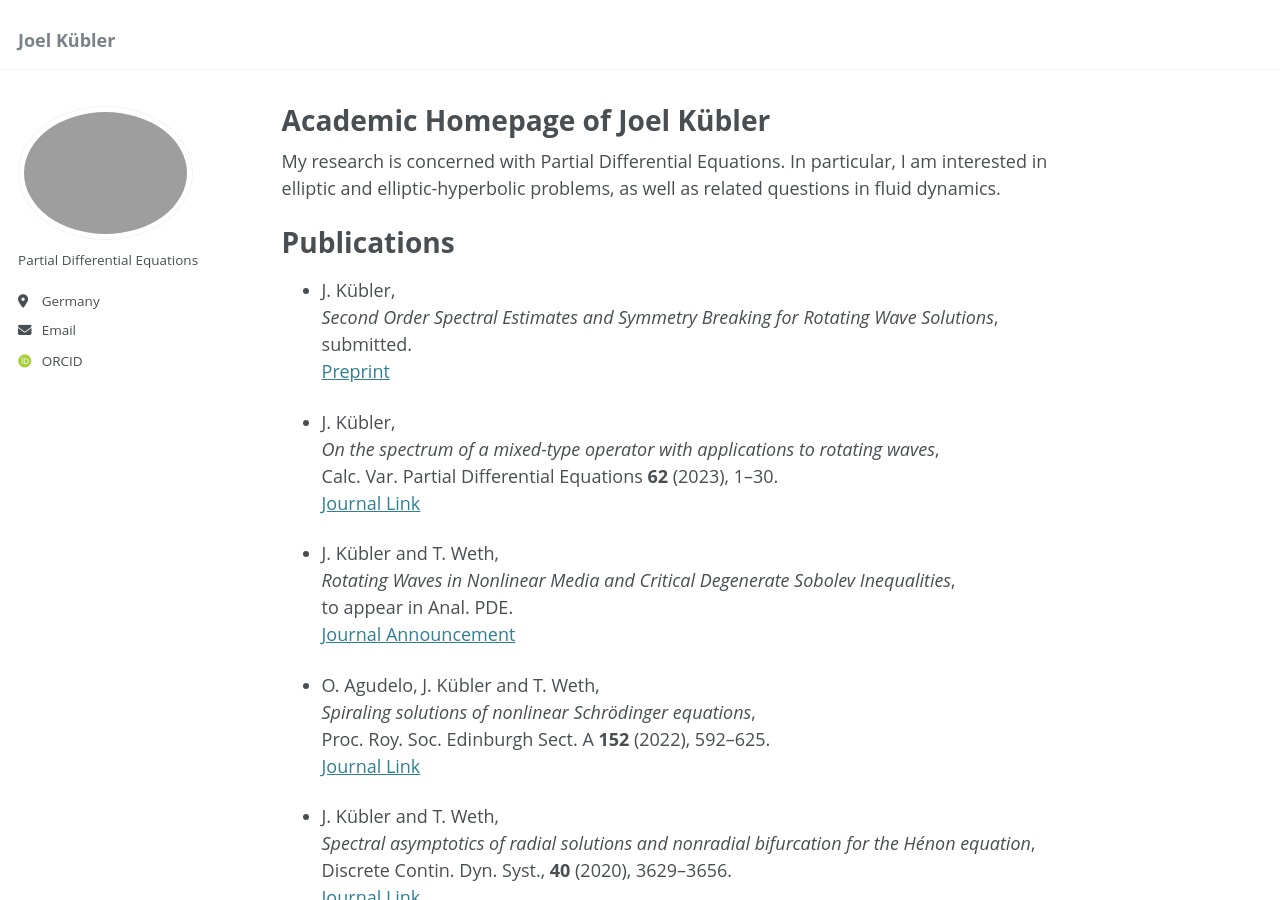
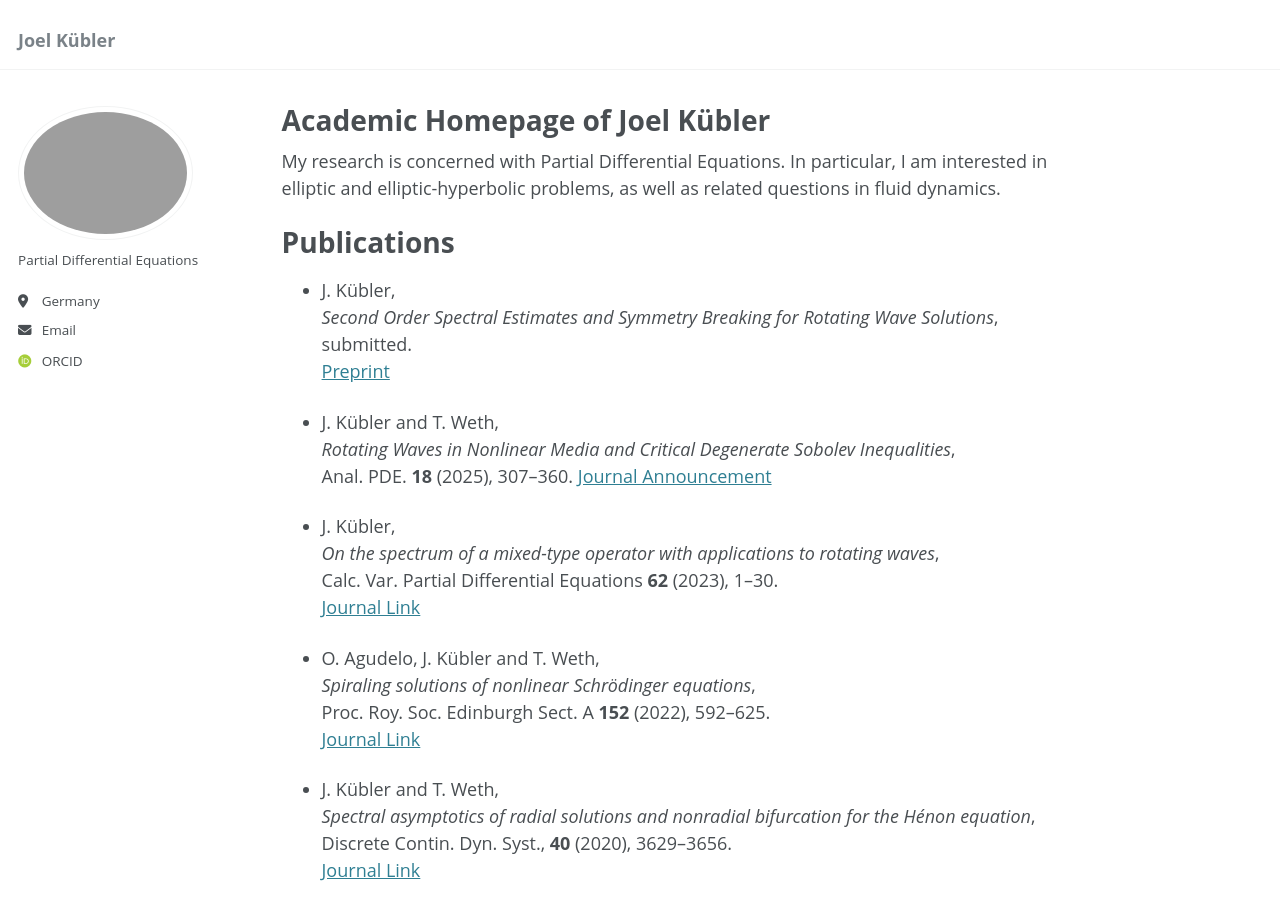
Before and after one commit to jkblr/jkblr.github.io, a Jekyll site: the page built from _pages/about.md, in a window 1280 px wide and 900 px high. Built offline with Jekyll 4.4.1, drawn with Linux system fonts in a browser that asks for light colours; some web fonts are replaced.

Commit message:
Update about.md

```diff
--- a/_pages/about.md
+++ b/_pages/about.md
@@ -18,15 +18,15 @@ Publications
   submitted.
   [Preprint](https://arxiv.org/abs/2501.00109)
 
+- J. Kübler and T. Weth,
+  *Rotating Waves in Nonlinear Media and Critical Degenerate Sobolev Inequalities*,
+  Anal. PDE. **18** (2025), 307--360.
+  [Journal Announcement](https://msp.org/soon/coming.php?jpath=apde)
+
 - J. Kübler,
   *On the spectrum of a mixed-type operator with applications to rotating waves*,
   Calc. Var. Partial Differential Equations **62** (2023), 1--30.
   [Journal Link](https://link.springer.com/article/10.1007/s00526-022-02351-z)
-
-- J. Kübler and T. Weth,
-  *Rotating Waves in Nonlinear Media and Critical Degenerate Sobolev Inequalities*,
-  to appear in Anal. PDE.
-  [Journal Announcement](https://msp.org/soon/coming.php?jpath=apde)
 
 - O. Agudelo, J. Kübler and T. Weth,
   *Spiraling solutions of nonlinear Schrödinger equations*,
```
